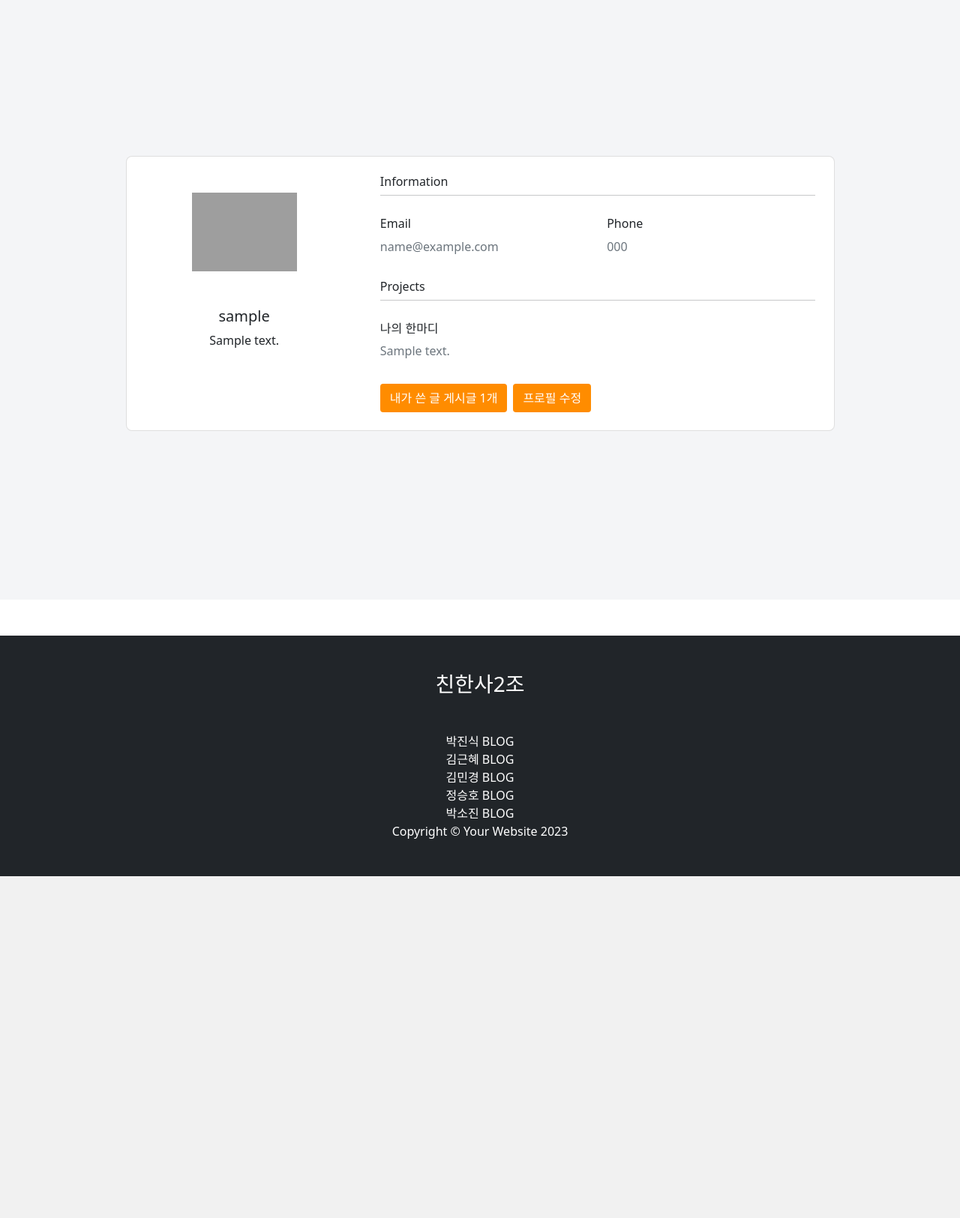
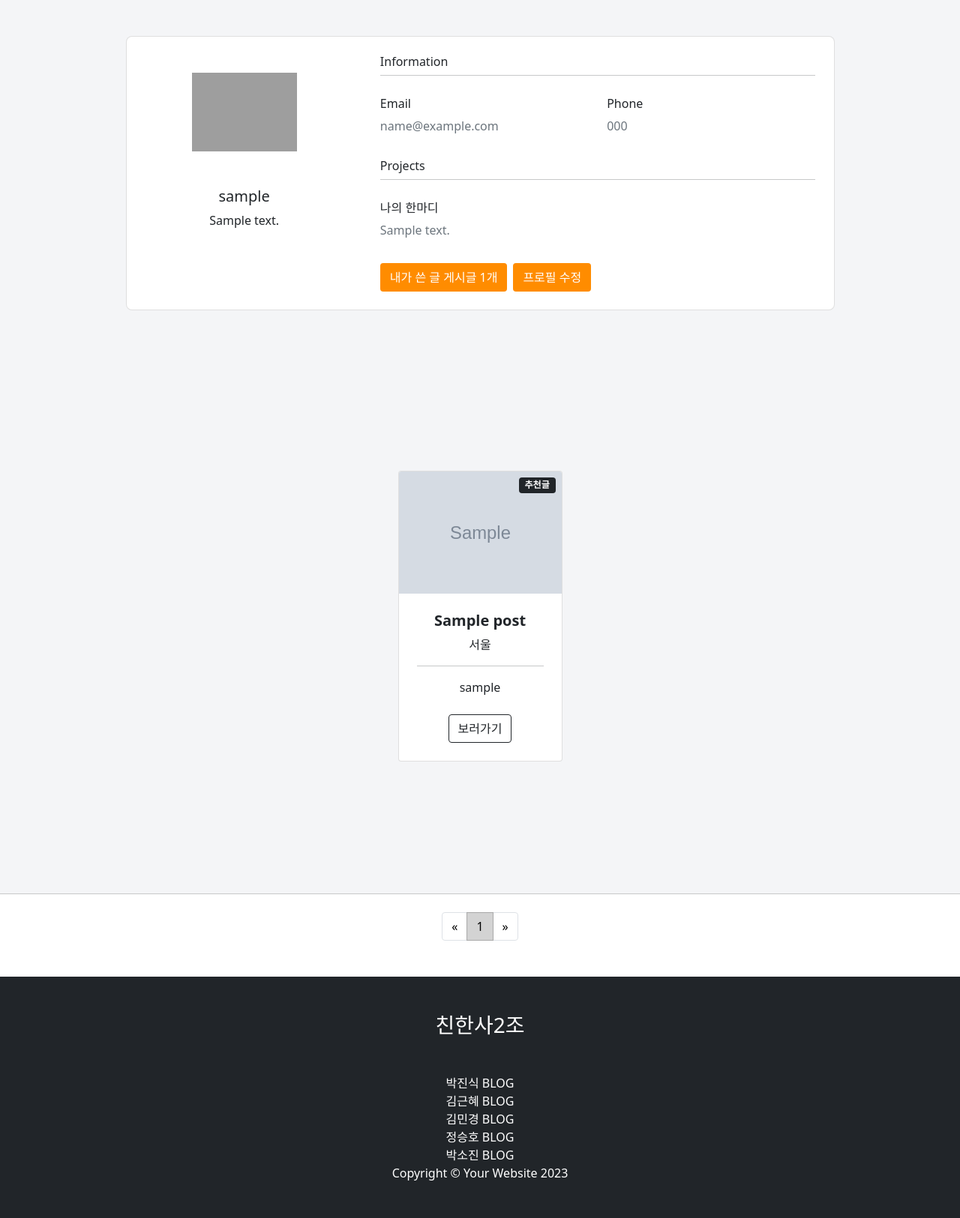
Before and after one commit to geunhye-kim/b2_friend_django, a Django app: page /profile/ in a window 1280 px wide. Shown: the part 69-1694 px from the top of the page at 75% size. Before the commit the page ends 1238 px from the top, so only its background shows below. Run offline with Django 4.2, Linux system fonts and the light colour scheme; a user stored in the database is signed in; tables that the repository leaves empty hold one stand-in row (values such as "Sample post"); grey boxes marked "Sample" are stand-in pictures; grey boxes are pictures that could not be loaded.

Commit message:
my post on mypage

```diff
--- a/account/views.py
+++ b/account/views.py
@@ -1,13 +1,18 @@
 from django.shortcuts import render, redirect
+from django.core.paginator import Paginator
 from .models import Profile
 from .forms import ProfileForm
 
 
 def profile(request):
-    user = request.user
-    count = user.mypost.filter(user_id=user.id).count()
-    print(count)
-    return render(request, 'account/profile.html', {'user': user, 'mypost_count': count})
+    if request.method == 'GET':
+        user = request.user
+        count = user.mypost.filter(user_id=user.id).count()
+        post = user.mypost.filter(user_id=user.id)
+        paginator = Paginator(post, per_page=8)
+        page_number = request.GET.get('page')
+        page_obj = paginator.get_page(page_number)
+        return render(request, 'account/profile.html', {'user': user, 'mypost_count': count, 'page_obj': page_obj})
 
 
 def profile_edit(request):
--- a/static/js/scripts.js
+++ b/static/js/scripts.js
@@ -3,21 +3,20 @@ function notuser() {
     alert('권한이 없습니다');
 }
 
-function edit(id){
-    let comment_data = document.querySelector('#comment'+id)
-    document.querySelector('.comment_control'+id).remove()
+function edit(id) {
+    let comment_data = document.querySelector('#comment' + id)
+    document.querySelector('.comment_control' + id).remove()
     content = comment_data.textContent
     comment_data.remove()
-    let edit_comment = document.querySelector('#comment_edit'+id)
+    let edit_comment = document.querySelector('#comment_edit' + id)
 
-    edit_comment.innerHTML=
-    "<p id='comment{{comment.id}}' class='card-text'>"+
-    "<input class='test'type='text' name='comment' value='"+content+"'>"+
-    "</input>"+
-    "</p>"+
-    "<div style='float: right'>"+
-    "<input type='hidden' name='csrfmiddlewaretoken' value='"+document.getElementsByName('csrfmiddlewaretoken')[0].value+"'>" +
-    "<input type='submit' class='btn btn-outline-dar' value='수정'></input>"+
-    "</div>"
-
+    edit_comment.innerHTML =
+        "<p id='comment{{comment.id}}' class='card-text'>" +
+        "<input class='comm' type='text' name='comment' value='" + content + "'>" +
+        "</input>" +
+        "</p>" +
+        "<div style='float: right'>" +
+        "<input type='hidden' name='csrfmiddlewaretoken' value='" + document.getElementsByName('csrfmiddlewaretoken')[0].value + "'>" +
+        "<input type='submit' class='btn btn-outline-dar' value='수정'></input>" +
+        "</div>"
 }
--- a/templates/account/profile.html
+++ b/templates/account/profile.html
@@ -1,7 +1,12 @@
 {% extends 'base.html' %}
+{%load static%}
+
+{% block title %}
+    MYPAGE
+{% endblock %}
+
 {% block content %}
-
-    <section class="vh-100" style="background-color: #f4f5f7;">
+<section style="background-color: #f4f5f7;"> <!--class="vh-100" 지움-->
     <div class="container py-5 h-100">
         <div class="row d-flex justify-content-center align-items-center h-100">
             <div class="col col-lg-6 mb-4 mb-lg-0">
@@ -39,7 +44,8 @@
                                         </div>
                                     </div>
                                     <div class="d-flex justify-content-start">
-                                            <a href="#!"><button type="button" class="btn me-2" style="background-color:darkorange; color:White">내가 쓴 글 게시글 {{ mypost_count }}개</button></a>
+                                        <a href="#!"><button type="button" class="btn me-2" style="background-color:darkorange; color:White"
+                                            onclick="card_show()" id="my-btn">내가 쓴 글 게시글 {{ mypost_count }}개</button></a>
                                         <a href="{% url 'profile_edit' %}">
                                             <button type="button" class="btn" style="background-color:darkorange; color:White">프로필 수정</button>
                                         </a>
@@ -50,9 +56,77 @@
                     </div>
                 </div>
             </div>
+            <div class="mycards" id="my-cards">
+                <div class="container px-4 px-lg-5 mt-5">
+                    <div class="row gx-4 gx-lg-5 row-cols-2 row-cols-md-3 row-cols-xl-4 justify-content-center">
+                        {% for post in page_obj %}
+                            <!--페이지 오브젝트에서 포스트를 불러오는 것-->
+                            <div class="col mb-5">
+                                <div class="card h-100">
+                                    <!-- 추천스티커-->
+                                    <div class="badge bg-dark text-white position-absolute" style="top: 0.5rem; right: 0.5rem">
+                                        추천글
+                                    </div>
+                                    <!-- 포스트 이미지를 가져오는 곳-->
+                                    <img class="card-img-top" src="{{ post.image.url }}" alt="..."/>
+                                    <!-- 포스팅 카드가 보여지는 곳-->
+                                    <div class="card-body p-4">
+                                        <div class="text-center">
+                                            <!-- 게시글 title-->
+                                            <h5 class="fw-bolder">{{ post.title }}</h5>
+                                            <!-- 게시글 작성자-->
+                                            <label for="" class="">{{ post.region }}</label>
+                                            <hr>
+                                            <label for="" class="">{{ post.user }}</label>
+                                        </div>
+                                    </div>
+                                    <!-- 보러가기 버튼-->
+                                    <div class="card-footer p-4 pt-0 border-top-0 bg-transparent">
+                                        <div class="text-center"><a class="btn btn-outline-dark mt-auto" href="{% url 'post' id=post.id %}">보러가기</a></div>
+                                    </div>
+                                </div>
+                            </div>
+                        {% endfor %}
+                    </div>
+                </div>
+            </div>
+
         </div>
 
     </div>
 </section>
+<!-- 페이지네이터 -->
+<nav aria-label="Pagination">
+    <hr class="my-0" />
+    <ul class="pagination justify-content-center my-4">
+        {% if page_obj.has_previous %}
+            <!-- 현재 페이지 이전의 페이지가 있는지 검토하는 함수,있다면 Ture값을 없으면 False값을 반환하여 Ture값일 경우 이전의 페이지 넘버를 보여줌-->
+        <li class="page-item"><a class="page-link" href="?page={{ page_obj.previous_page_number }}">&laquo;</a></li>
+            <!-- ?page=문은 흔히 URL 뒤에 ?뒤에 숫자가 붙는 쿼리 스트링(Query String)이라고 한다네요...-->
+        {% else %}
+        <li class="page-item disabled"><a class="page-link" href="#!">&laquo;</a></li>
+        {% endif %}
 
+        {% for num in page_obj.paginator.page_range %}
+            <!-- 전체 페이지 범위를 반복하면서 각 페이지 번호에 대한 링크를 생성하는데 사용되며 현재페이지=active활성화시킴-->
+            {% if num == page_obj.number %}
+                <!--  num은 페이지네이터에서 돌고있는 페이지 번호, page_obj.number는 현재 요청된 페이지 번호, 즉 현재 페이지를 나타냄 -->
+            <li class="page-item active" aria-current="page"><a class="page-link" href="#!">{{ num }}</a></li>
+            {% else %}
+                {% if num > page_obj.number|add:'-2' and num < page_obj.number|add:'2' %}
+                    <!-- 페이지 기준 -2개의 페이지와 +2개의 페이지 리스트를 보여주기 위함 -->
+                <li class="page-item"><a class="page-link" href="?page={{ num }}">{{ num }}</a></li>
+                {% endif %}
+            {% endif %}
+        {% endfor %}
+
+        {% if page_obj.has_next %}
+            <!-- 다음 페이지가 있다면 >>버튼을 눌렀을때 다음페이지가 나타남-->
+        <li class="page-item"><a class="page-link" href="?page={{ page_obj.next_page_number }}">&raquo;</a></li>
+        {% else %}
+        <li class="page-item disabled"><a class="page-link" href="#!">&raquo;</a></li>
+        {% endif %}
+    </ul>
+</nav>
+<script src="{% static 'js/scripts.js' %}"></script>
 {% endblock %}
--- a/templates/post/detail.html
+++ b/templates/post/detail.html
@@ -132,11 +132,11 @@
 </div>
 
 <style>
-.test{
+.comm{
     border:none;
     width:100%;
 }
-.test:focus{
+.comm:focus{
     outline:none !important;
 }
 </style>
```
Also changed, not shown: templates/post/feed.html (indentation only). Lines whose indentation alone changed are shown as unchanged.
